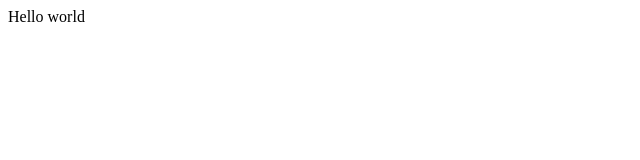
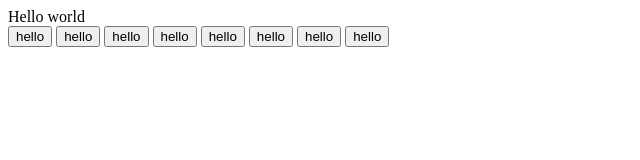
Before and after one commit to Voytina/home-9, a plain HTML site: page index.html in a window 1280 px wide. Shown: the whole page, without its empty margins (0-640 px from the left). Drawn offline with Linux system fonts and the light colour scheme.

Commit message:
Deploying to gh-pages from @ Voytina/home-9@1bc127bc462837667d76576d0909b09838bd6a9c 🚀

```diff
--- a/index.html
+++ b/index.html
@@ -14,6 +14,16 @@
       <div>
         Hello world
       </div>
+      <div>
+        <button>hello</button>
+        <button>hello</button>
+        <button>hello</button>
+        <button>hello</button>
+        <button>hello</button>
+        <button>hello</button>
+        <button>hello</button>
+        <button>hello</button>
+      </div>
     </main>
 
 
```
